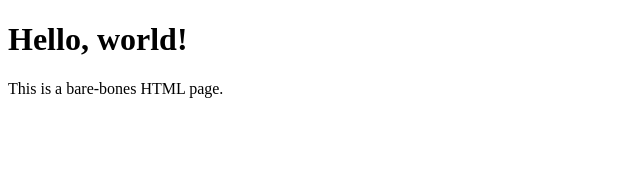
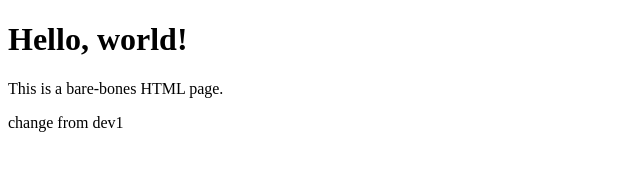
Before and after one commit to adnano1/practical, a plain HTML site: page index.html in a window 1280 px wide. Shown: the whole page, without its empty margins (0-640 px from the left). Drawn offline with Linux system fonts and the light colour scheme.

Commit message:
modified done by dev1

```diff
--- a/index.html
+++ b/index.html
@@ -10,3 +10,4 @@
   <p>This is a bare-bones HTML page.</p>
 </body>
 </html>
+change from dev1
```
